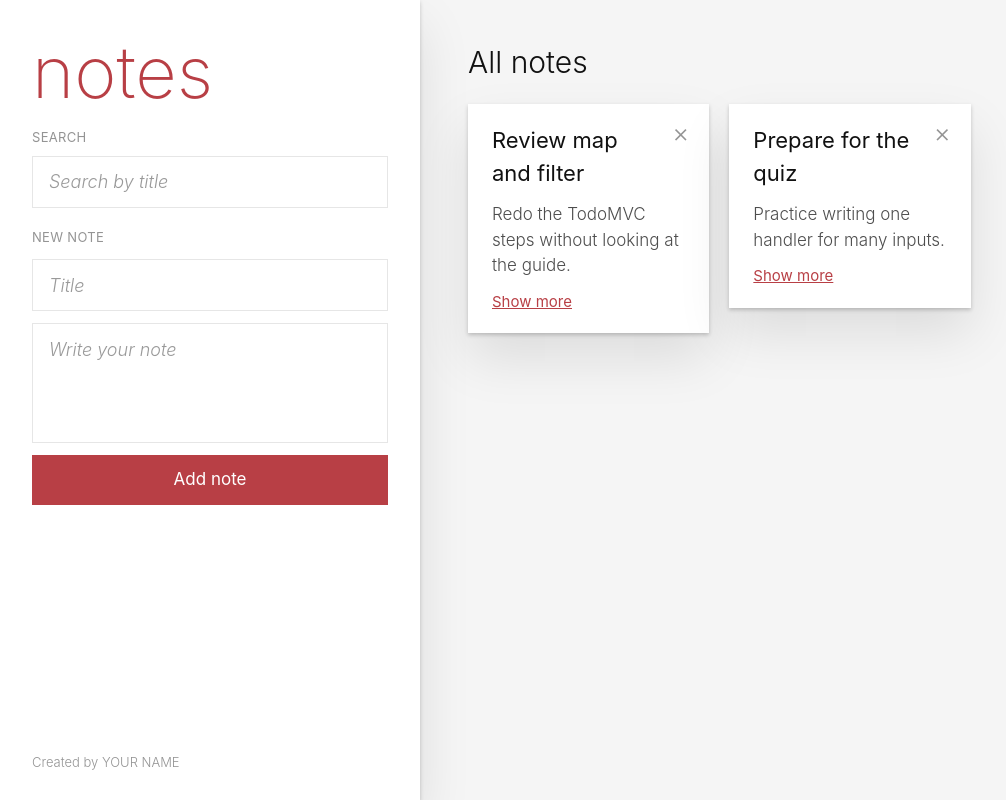
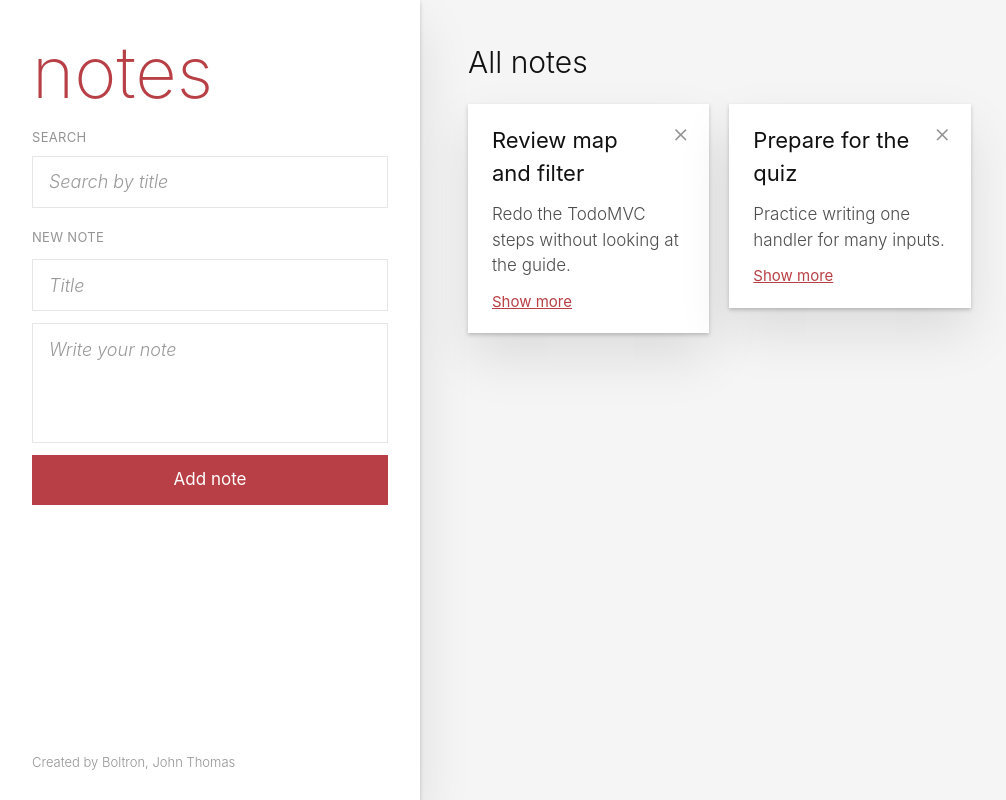
Before and after one commit to johnthomasboltron/csit340g5-notes, a React (Vite) app: page / in a window 1280 px wide. Shown: the whole page, without its empty margins (0-1006 px from the left). Built offline with nearby package versions, Linux system fonts and the light colour scheme.

Commit message:
chore: replace YOUR NAME with Boltron, John Thomas

```diff
--- a/src/App.jsx
+++ b/src/App.jsx
@@ -5,7 +5,7 @@ function App() {
   return (
     <div className="bg-[#f5f5f5] font-light text-[#111]">
       <Notes />
-      <Info name="YOUR NAME" />
+      <Info name="Boltron, John Thomas" />
     </div>
   )
 }
```
